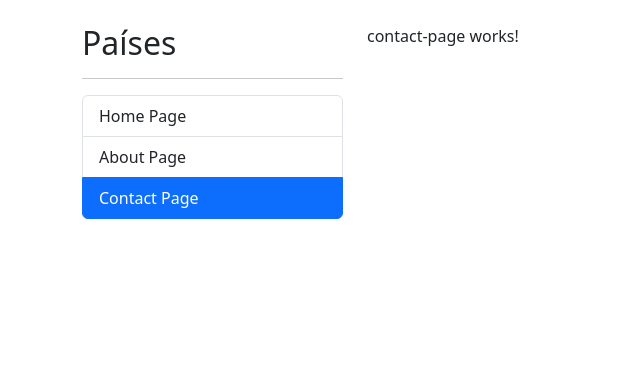
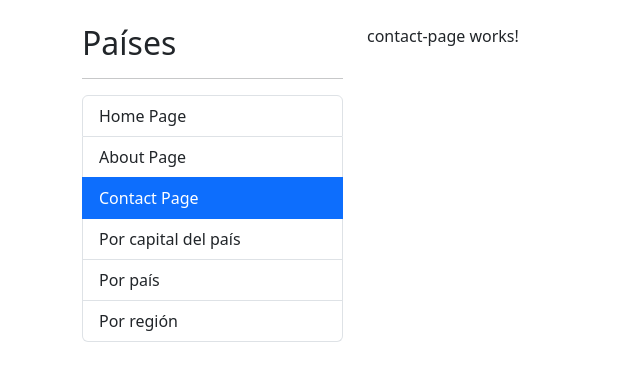
Before and after one commit to TamaraGarciaMarcos/CountryApp, an Angular app: page /contact in a window 1280 px wide. Shown: the top 380 px of the page, without its empty margins (0-640 px from the left). Built offline with nearby package versions, Linux system fonts and the light colour scheme.

Commit message:
ultimos retoques lazyLoad

```diff
--- a/src/app/countries/countries-routing.module.ts
+++ b/src/app/countries/countries-routing.module.ts
@@ -15,7 +15,7 @@
     component: ByRegionPageComponent,
   },
   {
-    path:'by-capital',
+    path:'by-country',
     component: ByCountryPageComponent,
   },
   {
--- a/src/app/shared/components/sidebar/sidebar.component.html
+++ b/src/app/shared/components/sidebar/sidebar.component.html
@@ -25,4 +25,25 @@
       Contact Page
   </li>
 
+  <li routerLink="countries/by-capital"
+  routerLinkActive="active"
+    class="list-group-item"
+  >
+      Por capital del país
+  </li>
+
+  <li routerLink="countries/by-country"
+  routerLinkActive="active"
+    class="list-group-item"
+  >
+      Por país
+  </li>
+
+  <li routerLink="countries/by-region"
+  routerLinkActive="active"
+    class="list-group-item"
+  >
+      Por región
+  </li>
+
 </ul>
```
